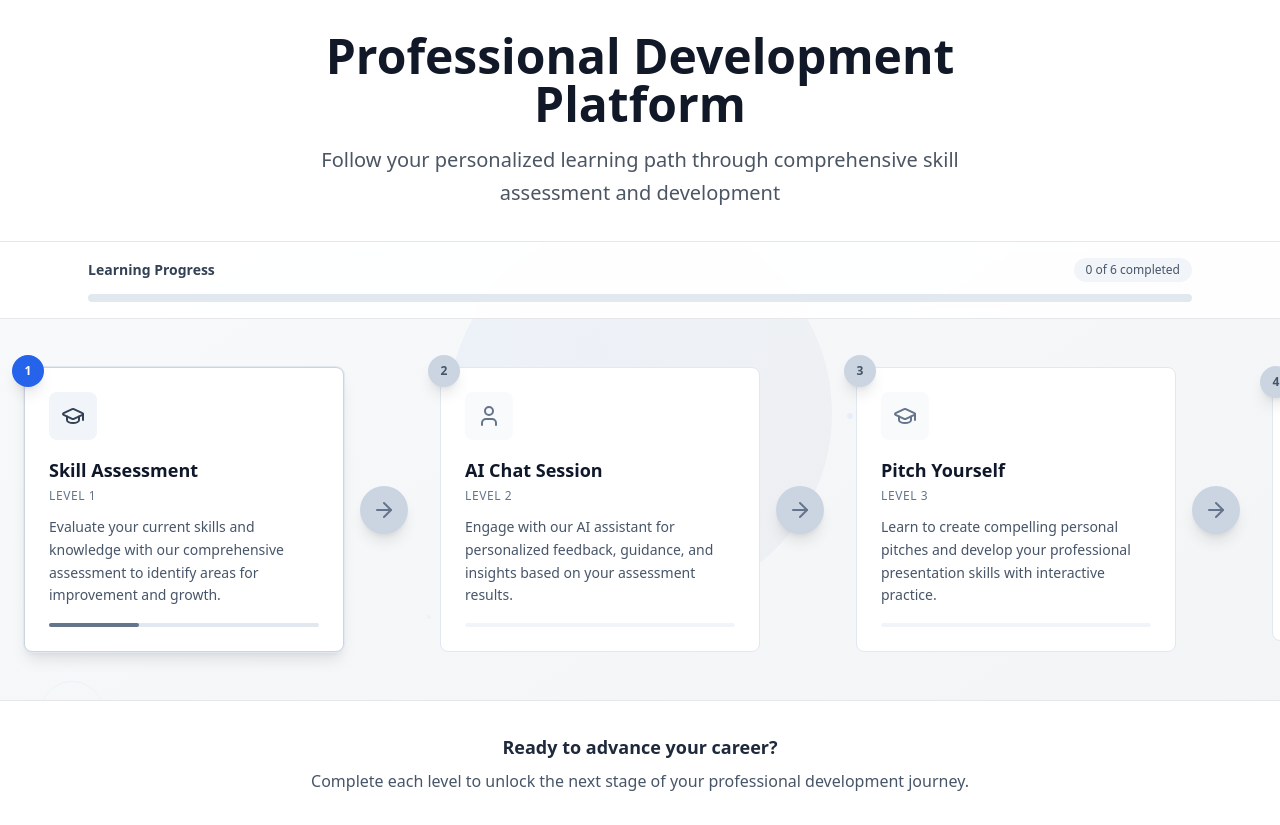
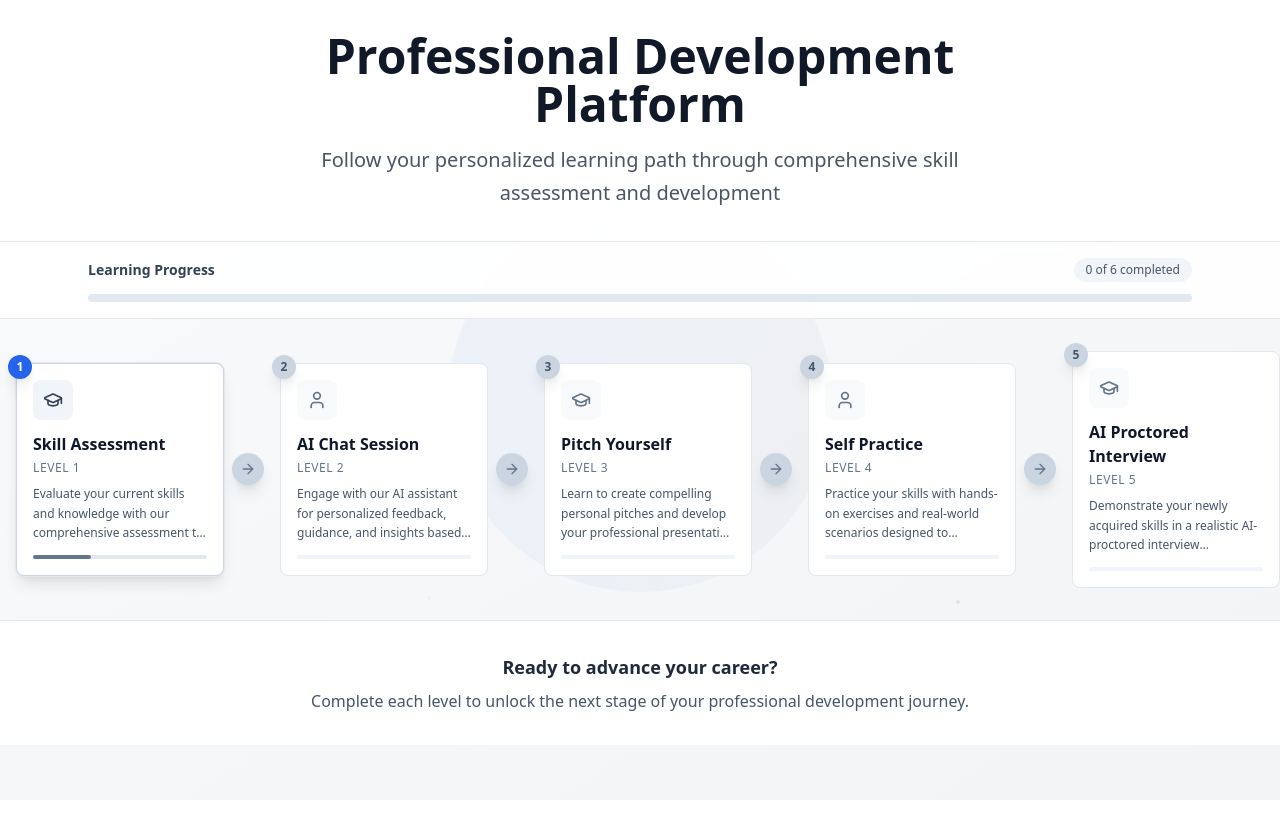
Before and after one commit to saniyaSqano/b2cinterviewSchedulerMobileResponsive, a React (Vite) app: page / in a window 1280 px wide. After the commit the page ends 800 px from the top, so only its background shows below. Built offline with nearby package versions, Linux system fonts and the light colour scheme.

Commit message:
Refactor: Adjust card sizes for screen fit
Adjusted the size of the cards in `Index.tsx` to ensure they fit within the screen boundaries, improving the overall layout and user experience.

```diff
--- a/src/components/LearningCard.tsx
+++ b/src/components/LearningCard.tsx
@@ -27,7 +27,7 @@ const LearningCard: React.FC<LearningCardProps> = ({
     <div
       onClick={onClick}
       className={`
-        relative p-6 rounded-lg border transition-all duration-300 cursor-pointer group bg-white
+        relative p-4 rounded-lg border transition-all duration-300 cursor-pointer group bg-white
         ${isActive
           ? 'border-slate-300 shadow-lg ring-1 ring-slate-200'
           : 'border-slate-200 hover:border-slate-300'
@@ -38,14 +38,14 @@ const LearningCard: React.FC<LearningCardProps> = ({
     >
       {/* Status Indicator */}
       {isCompleted && (
-        <div className="absolute top-4 right-4">
-          <CheckCircle className="w-5 h-5 text-slate-600" />
+        <div className="absolute top-3 right-3">
+          <CheckCircle className="w-4 h-4 text-slate-600" />
         </div>
       )}
 
       {/* Icon */}
       <div className={`
-        w-12 h-12 rounded-lg mb-4 flex items-center justify-center
+        w-10 h-10 rounded-lg mb-3 flex items-center justify-center
         ${isActive
           ? 'bg-slate-100 text-slate-700'
           : isCompleted
@@ -53,21 +53,21 @@ const LearningCard: React.FC<LearningCardProps> = ({
             : 'bg-slate-50 text-slate-500 group-hover:bg-slate-100 group-hover:text-slate-600'
         }
       `}>
-        <IconComponent className="w-6 h-6" />
+        <IconComponent className="w-5 h-5" />
       </div>
 
       {/* Content */}
-      <div className="space-y-3">
+      <div className="space-y-2">
         <div>
-          <h3 className="text-lg font-semibold text-slate-900 mb-1">{title}</h3>
+          <h3 className="text-base font-semibold text-slate-900 mb-1">{title}</h3>
           <p className="text-xs font-medium text-slate-500 uppercase tracking-wider">{subtitle}</p>
         </div>
-        <p className="text-slate-600 leading-relaxed text-sm">{description}</p>
+        <p className="text-slate-600 leading-relaxed text-xs line-clamp-3">{description}</p>
       </div>
 
       {/* Progress Indicator */}
       <div className={`
-        mt-4 h-1 w-full rounded-full
+        mt-3 h-1 w-full rounded-full
         ${isCompleted
           ? 'bg-slate-200'
           : isActive
--- a/src/pages/Index.tsx
+++ b/src/pages/Index.tsx
@@ -235,18 +235,18 @@ const Index = () => {
         </div>
 
         {/* Horizontal Timeline */}
-        <div className="max-w-7xl mx-auto px-6 py-12">
+        <div className="max-w-7xl mx-auto px-4 py-8">
           <div className="relative">
-            {/* Desktop: Horizontal Layout */}
+            {/* Desktop: Horizontal Layout with smaller cards */}
             <div className="hidden lg:block">
-              <div className="flex items-center justify-between space-x-4">
+              <div className="flex items-center justify-between space-x-2">
                 {learningSteps.map((step, index) => (
                   <div key={step.id} className="flex items-center">
-                    {/* Card with Step Number */}
+                    {/* Card with Step Number - made smaller */}
                     <div className="relative">
-                      <div className="absolute -top-3 -left-3 z-20">
+                      <div className="absolute -top-2 -left-2 z-20">
                         <div className={`
-                          w-8 h-8 rounded-full flex items-center justify-center text-xs font-bold shadow-lg
+                          w-6 h-6 rounded-full flex items-center justify-center text-xs font-bold shadow-lg
                           ${completedLevels.includes(index)
                             ? 'bg-slate-600 text-white'
                             : index === currentLevel
@@ -257,7 +257,7 @@ const Index = () => {
                           {index + 1}
                         </div>
                       </div>
-                      <div className="w-80">
+                      <div className="w-52"> {/* Reduced from w-80 to w-52 */}
                         <LearningCard
                           title={step.title}
                           subtitle={step.subtitle}
@@ -272,15 +272,15 @@ const Index = () => {
 
                     {/* Arrow between cards (except after last card) */}
                     {index < learningSteps.length - 1 && (
-                      <div className="flex items-center justify-center mx-4">
+                      <div className="flex items-center justify-center mx-2"> {/* Reduced margin */}
                         <div className={`
-                          flex items-center justify-center w-12 h-12 rounded-full transition-all duration-300 shadow-lg
+                          flex items-center justify-center w-8 h-8 rounded-full transition-all duration-300 shadow-lg
                           ${completedLevels.includes(index)
                             ? 'bg-slate-600 text-white'
                             : 'bg-slate-300 text-slate-500'
                           }
                         `}>
-                          <ArrowRight className="w-6 h-6" />
+                          <ArrowRight className="w-4 h-4" />
                         </div>
                       </div>
                     )}
@@ -291,12 +291,12 @@ const Index = () => {
 
             {/* Tablet: 2 rows of 3 cards */}
             <div className="hidden md:block lg:hidden">
-              <div className="grid grid-cols-3 gap-8">
+              <div className="grid grid-cols-3 gap-6"> {/* Reduced gap */}
                 {learningSteps.map((step, index) => (
                   <div key={step.id} className="relative">
-                    <div className="absolute -top-3 -left-3 z-20">
+                    <div className="absolute -top-2 -left-2 z-20">
                       <div className={`
-                        w-8 h-8 rounded-full flex items-center justify-center text-xs font-bold shadow-lg
+                        w-6 h-6 rounded-full flex items-center justify-center text-xs font-bold shadow-lg
                         ${completedLevels.includes(index)
                           ? 'bg-slate-600 text-white'
                           : index === currentLevel
@@ -322,12 +322,12 @@ const Index = () => {
             </div>
 
             {/* Mobile: Single column */}
-            <div className="md:hidden space-y-8">
+            <div className="md:hidden space-y-6"> {/* Reduced spacing */}
               {learningSteps.map((step, index) => (
                 <div key={step.id} className="relative">
-                  <div className="absolute -top-3 -left-3 z-20">
+                  <div className="absolute -top-2 -left-2 z-20">
                     <div className={`
-                      w-8 h-8 rounded-full flex items-center justify-center text-xs font-bold shadow-lg
+                      w-6 h-6 rounded-full flex items-center justify-center text-xs font-bold shadow-lg
                       ${completedLevels.includes(index)
                         ? 'bg-slate-600 text-white'
                         : index === currentLevel
@@ -350,15 +350,15 @@ const Index = () => {
 
                   {/* Vertical arrow for mobile */}
                   {index < learningSteps.length - 1 && (
-                    <div className="flex justify-center my-4">
+                    <div className="flex justify-center my-3">
                       <div className={`
-                        flex items-center justify-center w-10 h-10 rounded-full transition-all duration-300 shadow-md
+                        flex items-center justify-center w-8 h-8 rounded-full transition-all duration-300 shadow-md
                         ${completedLevels.includes(index)
                           ? 'bg-slate-600 text-white'
                           : 'bg-slate-300 text-slate-500'
                         }
                       `}>
-                        <ArrowDown className="w-5 h-5" />
+                        <ArrowDown className="w-4 h-4" />
                       </div>
                     </div>
                   )}
```
